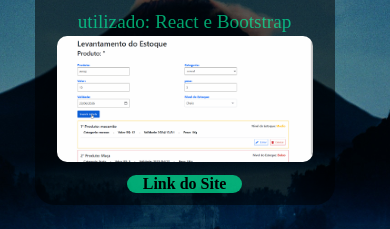
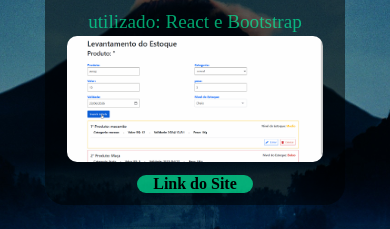
Before and after one commit to MacaulayVitor/Portif-lio, a plain HTML site: page projetos.html in a window 390 px wide. Shown: the part 256-485 px from the top of the page. Drawn offline with Linux system fonts and the light colour scheme.

Commit message:
modificação

```diff
--- a/estilo/cabecalho.css
+++ b/estilo/cabecalho.css
@@ -100,3 +100,8 @@
       grid-template-columns: repeat(auto-fit, minmax(200px, 2fr));
     }
 }
+@media(max-width:460px){
+  li{
+    margin: 0 auto;
+  }
+}
--- a/estilo/conhecimentos.css
+++ b/estilo/conhecimentos.css
@@ -8,6 +8,7 @@
 }
 body{
     background: url(../fundo-escuro.jpg);
+    background-color: rgb(12, 121, 184);
     background-repeat: no-repeat;
     background-size: cover;
     background-attachment: fixed;
--- a/estilo/contato.css
+++ b/estilo/contato.css
@@ -23,6 +23,7 @@ h2{
 
 body{
     background: url(../fundo-escuro.jpg);
+    background-color: rgb(12, 121, 184);
     background-repeat: no-repeat;
     background-size: cover;
     background-attachment: fixed;
--- a/estilo/projetos.css
+++ b/estilo/projetos.css
@@ -7,6 +7,7 @@
 }
 body{
     background: url(../fundo-escuro.jpg);
+    background-color: rgb(12, 121, 184);
     background-repeat: no-repeat;
     background-size: cover;
     background-attachment: fixed;
@@ -32,7 +33,7 @@ body{
     justify-content: center;
 }
 .projetos li{
-    margin: 10px;
+    margin: 10px auto;
     border-radius: 20px;
     background-color: rgba(0, 0, 0, 0.516);
     display: flex;
@@ -78,7 +79,7 @@ a:hover{
 
 @media(max-width:862px){
     .projetos li{
-        margin: 10px;
+        margin: 10px auto;
         border-radius: 20px;
         background-color: rgba(0, 0, 0, 0.516);
         display: flex;
@@ -91,33 +92,11 @@ a:hover{
     .projetos ul{
         display: grid;
         justify-content: center;
-        margin-left: 24vh;
-    }
-}
-@media(max-width:650px){
-    .projetos ul{
-        display: grid;
-        justify-content: center;
-        margin-left: 20vh;
-    }
-}
-@media(max-width:610px){
-    .projetos ul{
-        display: grid;
-        justify-content: center;
-        margin-left: 16vh;
-    }
-}
-@media(max-width:570px){
-    .projetos ul{
-        display: grid;
-        justify-content: center;
-        margin-left: 10vh;
+        align-items: center;
     }
 }
 @media(max-width:610px){
     .projetos li{
-        margin: 10px;
         border-radius: 20px;
         background-color: rgba(0, 0, 0, 0.516);
         display: flex;
@@ -127,11 +106,6 @@ a:hover{
         height: 300px;
         width: 300px;
     }
-    .projetos ul{
-        display: grid;
-        justify-content: center;
-        margin-left: 24vh;
-    }
     img{
         border-radius: 10px;
         margin: 0;
@@ -139,10 +113,3 @@ a:hover{
         max-height: 14em;
     }
 }
-@media(max-width:470px){
-    .projetos ul{
-        display: grid;
-        justify-content: center;
-        margin-left: 7vh;
-    }
-}
--- a/estilo/sobre.css
+++ b/estilo/sobre.css
@@ -17,7 +17,7 @@ body{
 img{
     max-width: 18em;
     max-height: 18em;
-    margin: 1em;
+    margin: 1em auto;
     border-radius: 10px;
   }
   .sobreMim {
@@ -63,7 +63,7 @@ p{
   img{
     max-width: 12m;
     max-height: 12em;
-    margin: 1em;
+    margin: 1em auto;
     border-radius: 10px;
   }
 }
@@ -74,7 +74,6 @@ p{
 }
 @media(max-width:530px){
   .sobre{
-    margin-left: 2em;
     display: grid;
   }
   .sobreMim {
--- a/estilo/style.css
+++ b/estilo/style.css
@@ -7,6 +7,7 @@
 }
 body{
     background: url(../fundo-escuro.jpg);
+    background-color: rgb(12, 121, 184);
     background-repeat: no-repeat;
     background-size: cover;
     background-attachment: fixed;
```
